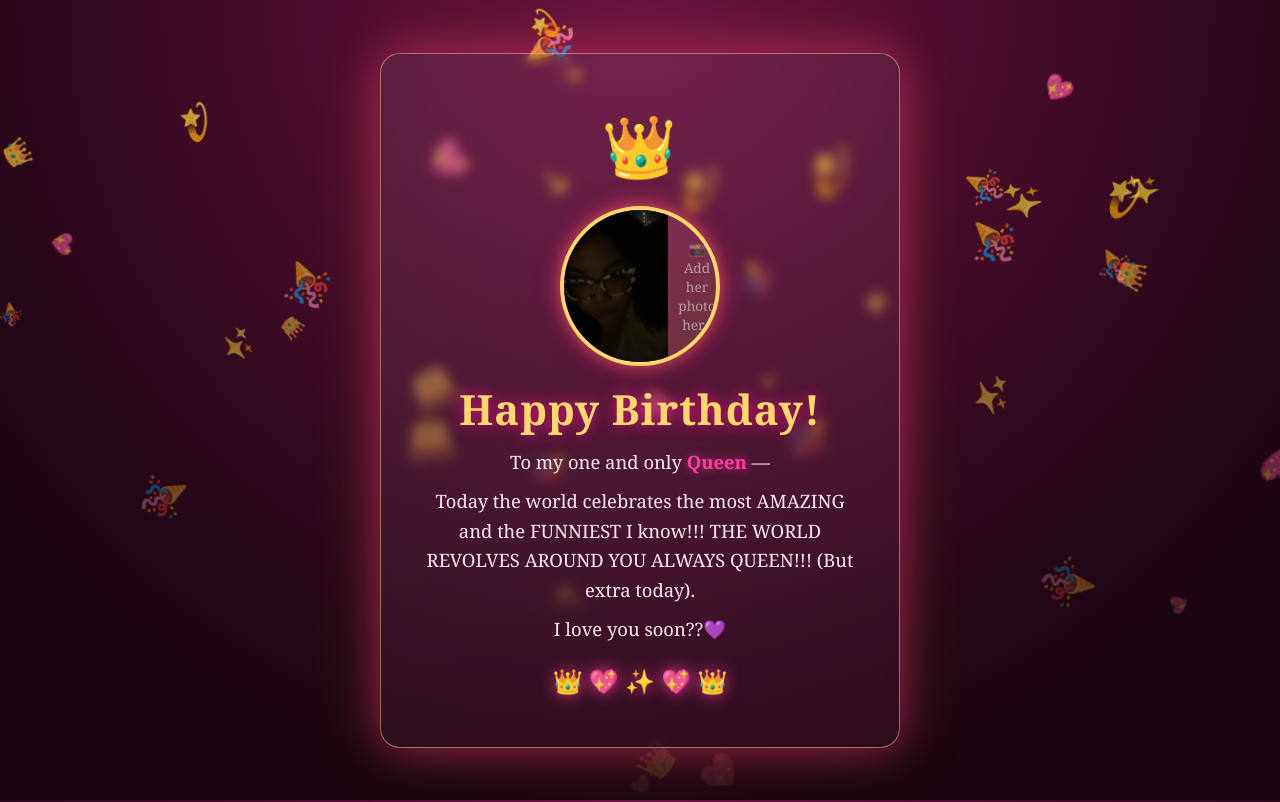
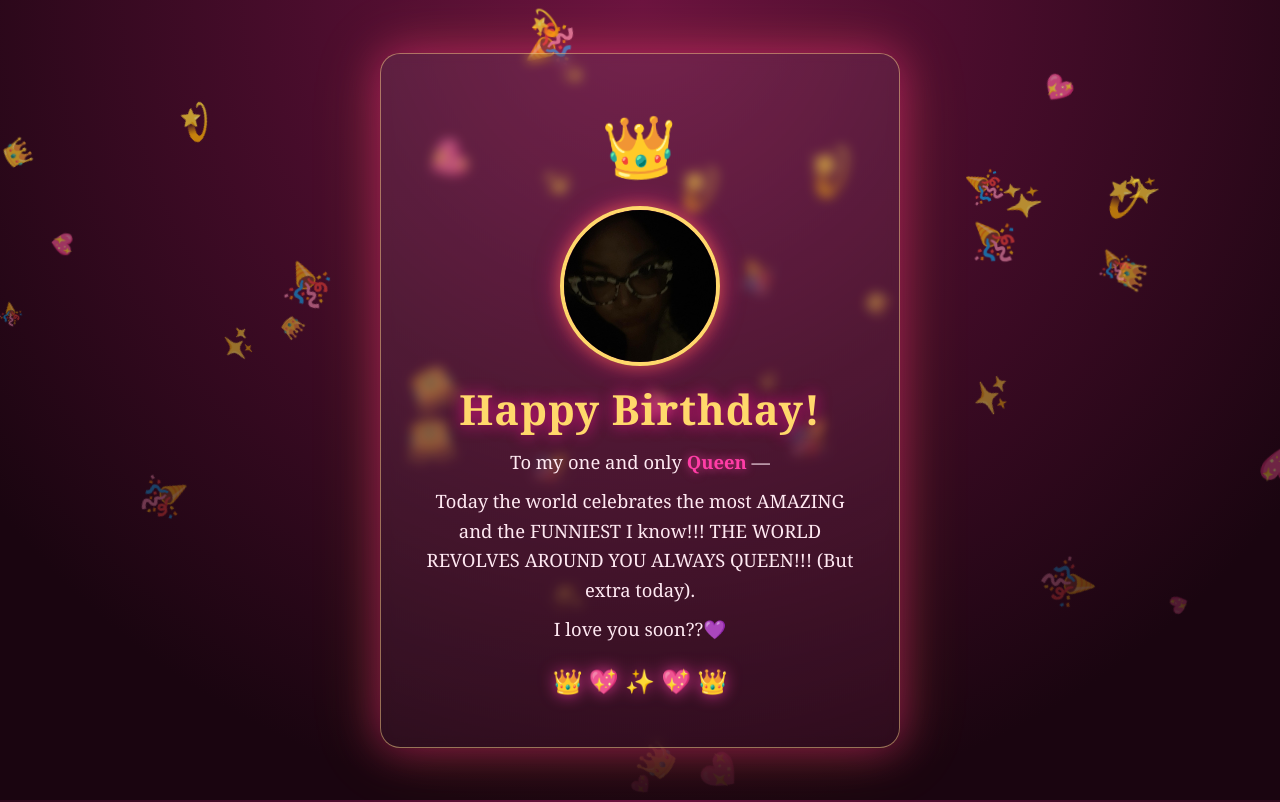
Before and after one commit to juliandennis1234/happy-birthday-queen, a plain HTML site: page index.html in a window 1280 px wide. Shown: the top 802 px of the page. Drawn offline with Linux system fonts and the light colour scheme.

Commit message:
Added image and updated birthday page

```diff
--- a/index.html
+++ b/index.html
@@ -122,7 +122,6 @@
   <!-- Replace src="" below with the path/filename of her picture, e.g. src="her-photo.jpg" -->
   <div class="photo-frame">
   <img src="queen.jpg" alt="Her photo" onerror="this.style.display='none'; this.nextElementSibling.style.display='flex';">
-    <div class="placeholder" style="display:flex; align-items:center; justify-content:center; height:100%;">📸 Add her photo here</div>
   </div>
   <!-- ============================= -->
 
```
